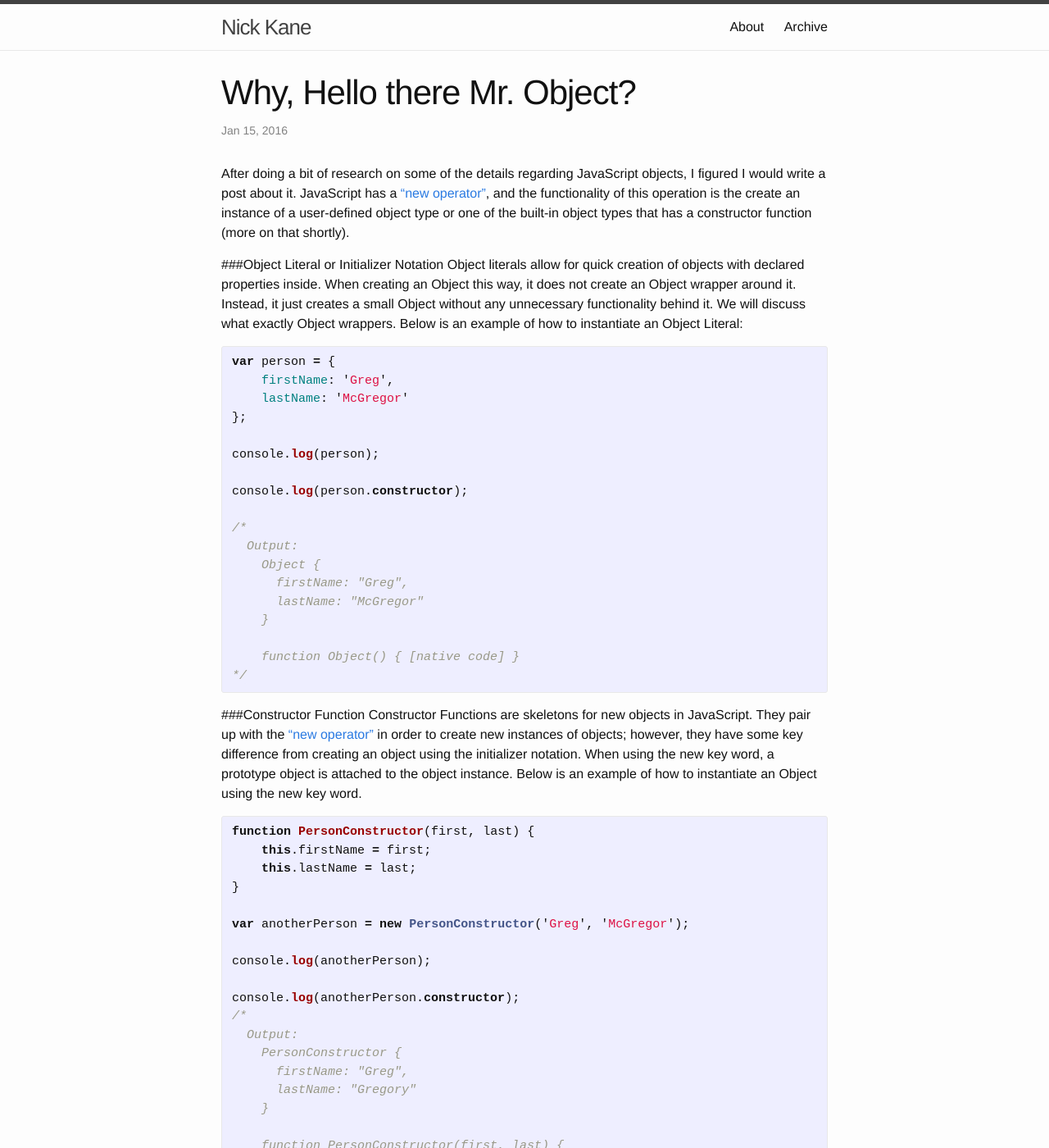
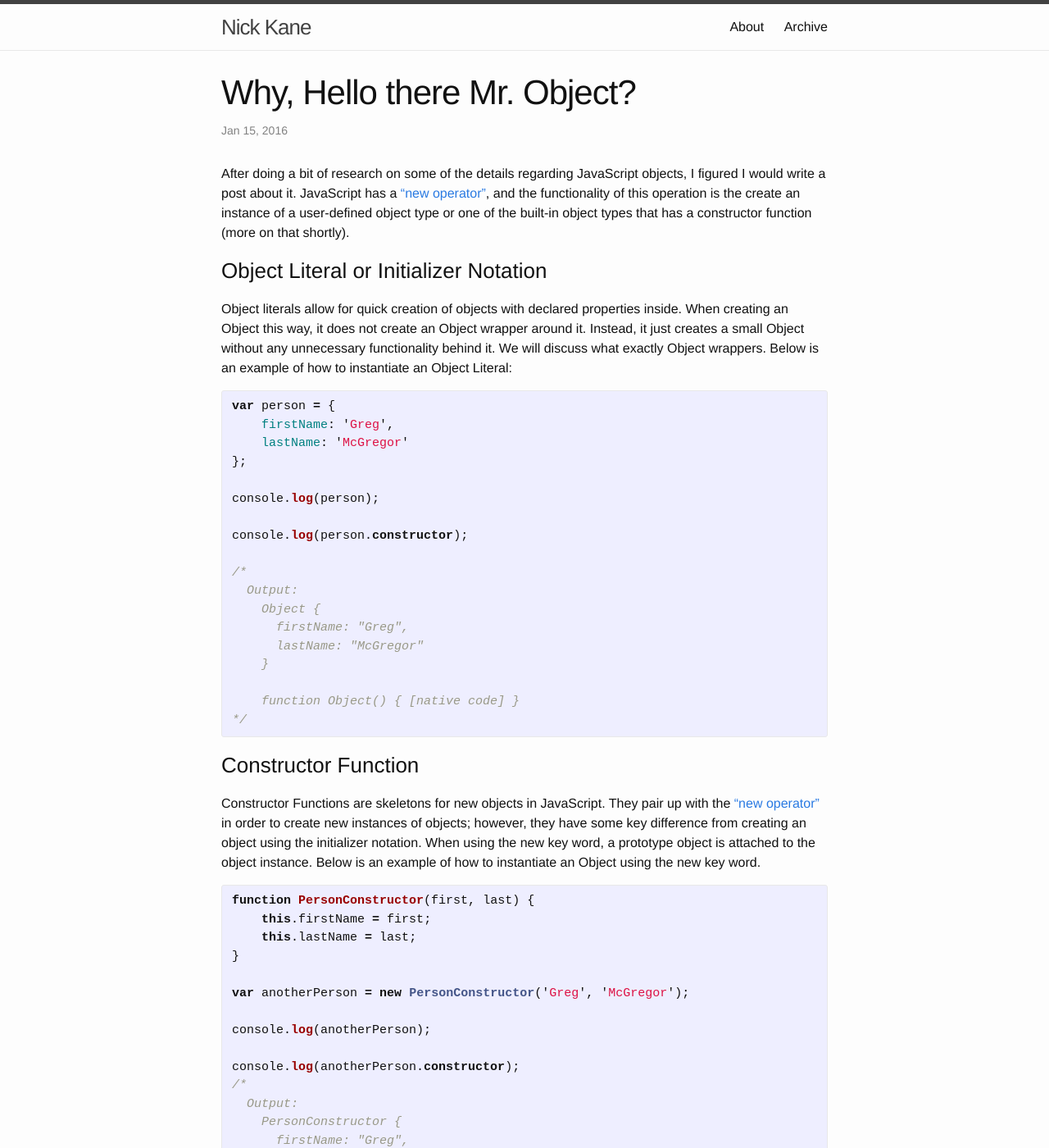
Before and after one commit to nkane/nkane.github.io, a Jekyll site: the page built from _posts/2016-01-15-javascript-quest.markdown, in a window 1280 px wide and 1400 px high. Shown: the whole window at 82% size. Built offline with Jekyll 4.4.1, drawn with Linux system fonts in a browser that asks for light colours.

```diff
--- a/_posts/2016-01-15-javascript-quest.markdown
+++ b/_posts/2016-01-15-javascript-quest.markdown
@@ -7,7 +7,7 @@ visible: 1
 ---
 After doing a bit of research on some of the details regarding JavaScript objects, I figured I would write a post about it. JavaScript has a ["new operator"][MDN - Object], and the functionality of this operation is the create an instance of a user-defined object type or one of the built-in object types that has a constructor function (more on that shortly).
 
-###Object Literal or Initializer Notation
+### Object Literal or Initializer Notation ###
 Object literals allow for quick creation of objects with declared properties inside. When creating an Object this way, it does not create an Object wrapper around it. Instead, it just creates a small Object without any unnecessary functionality behind it. We will discuss what exactly Object wrappers. Below is an example of how to instantiate an Object Literal:
 
 {% highlight javascript %}
@@ -31,7 +31,7 @@ console.log(person.constructor);
 */
 {% endhighlight %}
 
-###Constructor Function
+### Constructor Function ###
 Constructor Functions are skeletons for new objects in JavaScript. They pair up with the ["new operator"][MDN - Object] in order to create new instances of objects; however, they have some key difference from creating an object using the initializer notation. When using the new key word, a prototype object is attached to the object instance. Below is an example of how to instantiate an Object using the new key word.
 
 {% highlight javascript %}
```
